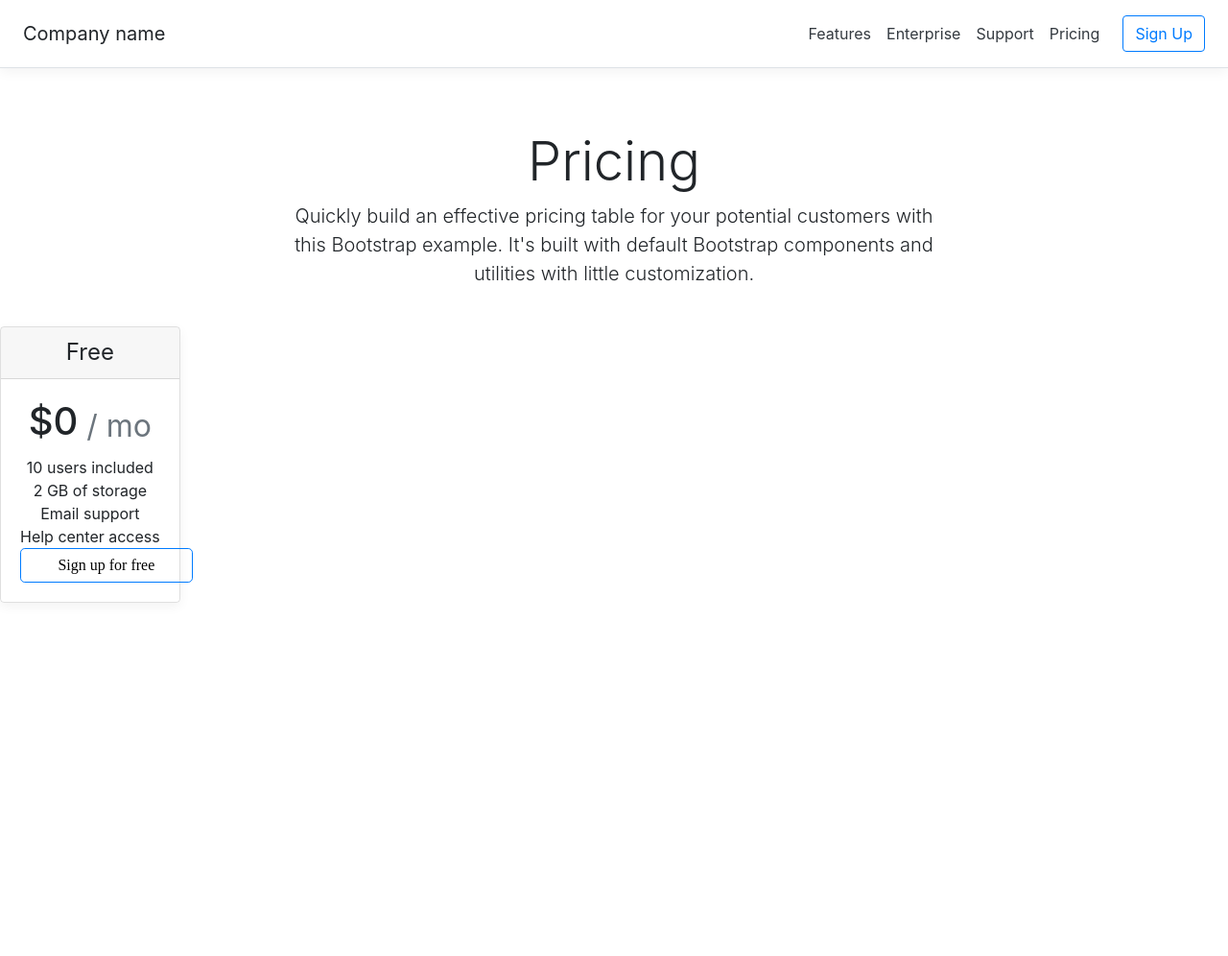
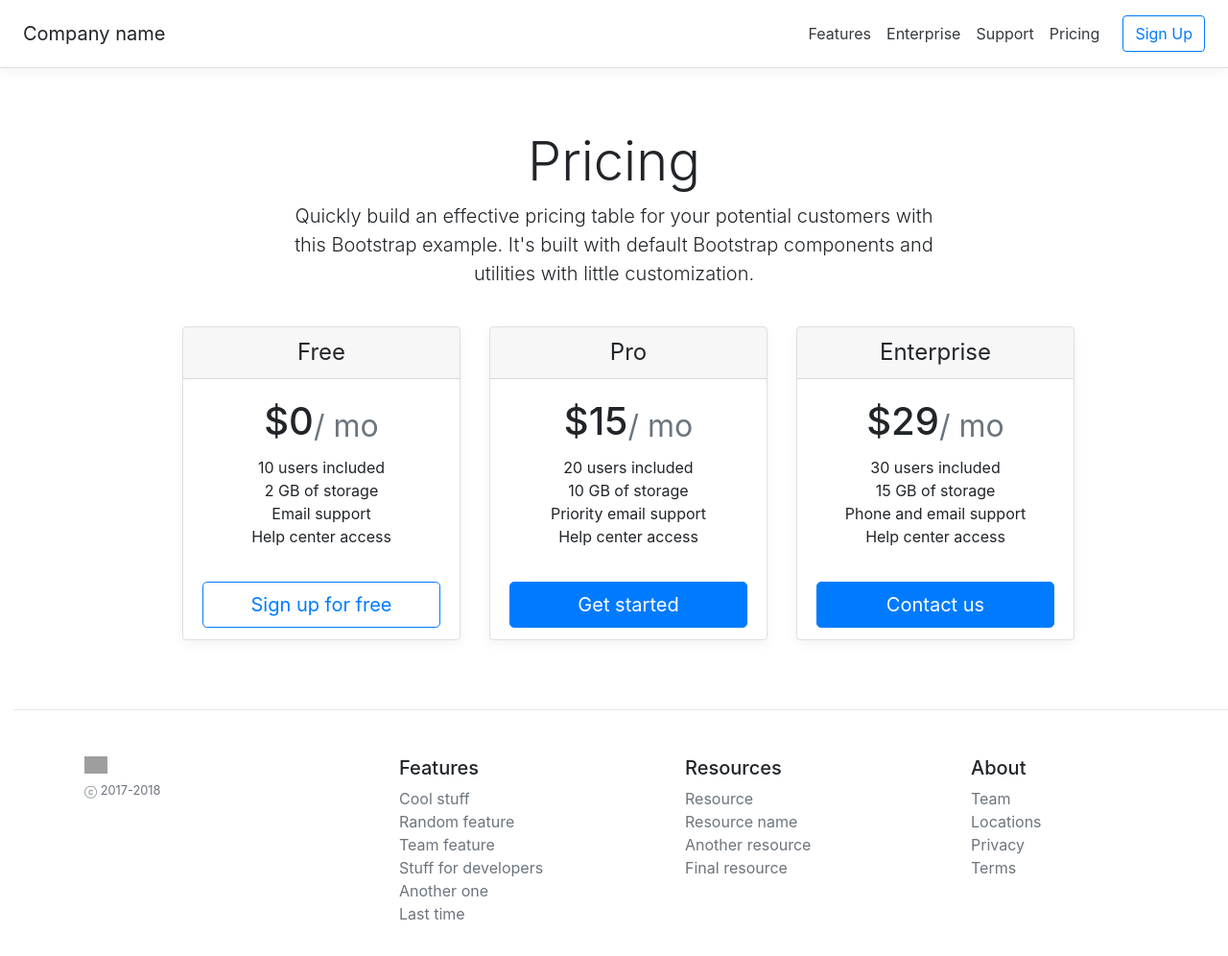
Before and after one commit to nakyong82/react-study, a plain HTML site: page index.html in a window 1280 px wide. Shown: the top 996 px of the page at 96% size. Before the commit the page ends 800 px from the top, so only its background shows below. Drawn offline with Linux system fonts and the light colour scheme; grey boxes are pictures that could not be loaded.

Commit message:
Update: final Layout

```diff
--- a/default.css
+++ b/default.css
@@ -102,48 +102,50 @@ body {
 .tab_container {
   display: flex;
   flex-flow: row wrap;
-  /* justify-content: flex-start; */
+  justify-content: center;
   margin: 0px -15px 16px -15px;
   text-align: center;
   background-color: #fff;
 }
 /*가격 메뉴-Free*/
-.tab_free_container {
+.tab_box_container {
   margin: 0px 15px 24px 15px;
+  width: 288px;
+  height: 325px;
   border: 1px solid rgba(0,0,0,.125);
   border-radius: .25rem;
   box-shadow: 0 0.25rem 0.75rem rgb(0 0 0 / 5%);
 }
-.tab_free_title_wrapper {
+.tab_box_title_wrapper {
   padding: .75rem 1.25rem;
   background-color: rgba(0,0,0,.03);
   border-bottom: 1px solid rgba(0,0,0,.125);
   border-radius: calc(.25rem - 1px) calc(.25rem - 1px) 0 0;
 }
-.tab_free_title_typo {
+.tab_box_title_typo {
   font-family: -apple-system,BlinkMacSystemFont,"Segoe UI",Roboto,"Helvetica Neue",Arial,sans-serif,"Apple Color Emoji","Segoe UI Emoji","Segoe UI Symbol";
   font-size: 1.5rem;
   font-weight: 400!important;
   line-height: 1.2;
   color: rgb(33, 37, 41);
 }
-.tab_free_explain_container {
+.tab_box_explain_container {
   padding: 1.25rem;
 }
-.tab_free_explain_price_wrapper {
+.tab_box_explain_price_wrapper {
   margin-bottom: .75rem;
   display: flex;
   flex-flow: row nowrap;
-  justify-content: space-evenly;
+  justify-content: center;
 }
-.tab_free_explain_price_typo { /*둘 사이에 빈칸 필요..*/
+.tab_box_explain_price_typo { /*둘 사이에 빈칸 필요..*/
   font-family: -apple-system,BlinkMacSystemFont,"Segoe UI",Roboto,"Helvetica Neue",Arial,sans-serif,"Apple Color Emoji","Segoe UI Emoji","Segoe UI Symbol";
   font-size: 2.5rem;
   font-weight: 500;
   line-height: 1.2;
   color: rgb(33, 37, 41);
 }
-.tab_free_explain_mo_typo {
+.tab_box_explain_mo_typo {
   font-family: -apple-system,BlinkMacSystemFont,"Segoe UI",Roboto,"Helvetica Neue",Arial,sans-serif,"Apple Color Emoji","Segoe UI Emoji","Segoe UI Symbol";
   font-size: 32px;
   font-weight: 400;
@@ -151,21 +153,100 @@ body {
   color: rgb(108, 117, 125);
   align-self: flex-end;
 }
-.tab_free_explain_typo {
+.tab_box_explain_typo {
   font-family: -apple-system,BlinkMacSystemFont,"Segoe UI",Roboto,"Helvetica Neue",Arial,sans-serif,"Apple Color Emoji","Segoe UI Emoji","Segoe UI Symbol";
   font-size: 16px;
   font-weight: 400;
   line-height: 24px;
   color: rgb(33, 37, 41);
 }
-.tab_free_button_wrapper {
+.tab_box_button_wrapper {
   padding: .5rem 1rem;
-  width: 100%;
   border: 1px solid transparent;
   border-color: #007bff;
   border-radius: .3rem;
-  align-self: center;
-}
-.tab_free_button_typo {
+  margin-top: 35px;
   cursor: pointer;
 }
+.tab_box_button_typo {
+  font-family: -apple-system,BlinkMacSystemFont,"Segoe UI",Roboto,"Helvetica Neue",Arial,sans-serif,"Apple Color Emoji","Segoe UI Emoji","Segoe UI Symbol";
+  font-size: 20px;
+  font-weight: 400;
+  line-height: 1.5;
+  color: #007bff;
+}
+.tab_box_button_wrapper:hover {
+  border-color: #007bff;
+  background-color: #007bff;
+}
+.tab_box_button_typo:hover {
+  background-color: #007bff;
+  color: white;
+}
+/*가격 메뉴 버튼-pro & enterprise*/
+.tab_second_button_wrapper {
+  padding: .5rem 1rem;
+  border: 1px solid transparent;
+  border-color: #007bff;
+  border-radius: .3rem;
+  margin-top: 35px;
+  cursor: pointer;
+  background-color: #007bff;
+}
+.tab_second_button_typo {
+  font-family: -apple-system,BlinkMacSystemFont,"Segoe UI",Roboto,"Helvetica Neue",Arial,sans-serif,"Apple Color Emoji","Segoe UI Emoji","Segoe UI Symbol";
+  font-size: 20px;
+  font-weight: 400;
+  line-height: 1.5;
+  color: white;
+}
+.tab_second_button_wrapper:hover {
+  background-color: #0063ce;
+}
+/*푸터*/
+.footer_container {
+  margin: 48px 0px;
+  padding-top: 48px;
+  border-top: 1px solid #e5e5e5;
+  display: flex;
+  flex-flow: row wrap;
+  justify-content: space-evenly;
+}
+.footer_img_container {
+  padding: 0px 15px;
+  width: 240px;
+  height: 192px;
+}
+.footer_text_container {
+  padding: 0px 15px;
+  width: 210px;
+  height: 192px;
+}
+.footer_img_typo {
+  margin-bottom: 8px;
+}
+.footer_img_text_typo {
+  margin-bottom: 16px;
+  color: #6c757d!important;
+  font-family: -apple-system,BlinkMacSystemFont,"Segoe UI",Roboto,"Helvetica Neue",Arial,sans-serif,"Apple Color Emoji","Segoe UI Emoji","Segoe UI Symbol";
+  font-size: 80%;
+  font-weight: 400;
+  line-height: 1.5;
+}
+.footer_title_wrapper {
+  margin-bottom: 8px;
+}
+.footer_title_typo {
+  font-family: -apple-system,BlinkMacSystemFont,"Segoe UI",Roboto,"Helvetica Neue",Arial,sans-serif,"Apple Color Emoji","Segoe UI Emoji","Segoe UI Symbol";
+  font-size: 1.25rem;
+  font-weight: 500;
+  line-height: 1.2;
+  color: rgb(33, 37, 41);
+}
+.footer_menu_typo {
+  font-family: -apple-system,BlinkMacSystemFont,"Segoe UI",Roboto,"Helvetica Neue",Arial,sans-serif,"Apple Color Emoji","Segoe UI Emoji","Segoe UI Symbol";
+  font-size: 1rem;
+  font-weight: 400;
+  line-height: 1.5;
+  color: #6c757d!important;
+}
--- a/index.html
+++ b/index.html
@@ -1,8 +1,8 @@
 <html>
 
 <head>
-  <title>동국대학교 react 스터디</title>
-
+  <title>동국대학교 react 스터디 1주차 과제</title>
+  <meta charset="utf-8" />
 </head>
 
 <body>
@@ -39,27 +39,98 @@
       default Bootstrap components and utilities with little customization.
     </div>
   </div>
-  <div class="tab_container">
-    <div class="tab_free_container">
-      <div class="tab_free_title_wrapper">
-        <div class="tab_free_title_typo">Free</div>
+  <div class="total_container">
+    <div class="tab_container">
+      <div class="tab_box_container">
+        <div class="tab_box_title_wrapper">
+          <div class="tab_box_title_typo">Free</div>
+        </div>
+        <div class="tab_box_explain_container">
+          <div class="tab_box_explain_price_wrapper">
+            <div class="tab_box_explain_price_typo">$0</div>
+            <div class="tab_box_explain_mo_typo">/ mo</div>
+          </div>
+          <div class="tab_box_explain_typo">10 users included</div>
+          <div class="tab_box_explain_typo">2 GB of storage</div>
+          <div class="tab_box_explain_typo">Email support</div>
+          <div class="tab_box_explain_typo">Help center access</div>
+          <div class="tab_box_button_wrapper">
+            <div class="tab_box_button_typo">Sign up for free</div>
+          </div>
+        </div>
       </div>
-      <div class="tab_free_explain_container">
-        <div class="tab_free_explain_price_wrapper">
-          <div class="tab_free_explain_price_typo">$0</div>
-          <div class="tab_free_explain_mo_typo">/ mo</div>
+      <div class="tab_box_container">
+        <div class="tab_box_title_wrapper">
+          <div class="tab_box_title_typo">Pro</div>
         </div>
-        <div class="tab_free_explain_typo">10 users included</div>
-        <div class="tab_free_explain_typo">2 GB of storage</div>
-        <div class="tab_free_explain_typo">Email support</div>
-        <div class="tab_free_explain_typo">Help center access</div>
-        <div class="tab_free_button_wrapper">
-          <div class="tab_free_button_typo">Sign up for free</div>
+        <div class="tab_box_explain_container">
+          <div class="tab_box_explain_price_wrapper">
+            <div class="tab_box_explain_price_typo">$15</div>
+            <div class="tab_box_explain_mo_typo">/ mo</div>
+          </div>
+          <div class="tab_box_explain_typo">20 users included</div>
+          <div class="tab_box_explain_typo">10 GB of storage</div>
+          <div class="tab_box_explain_typo">Priority email support</div>
+          <div class="tab_box_explain_typo">Help center access</div>
+          <div class="tab_second_button_wrapper">
+            <div class="tab_second_button_typo">Get started</div>
+          </div>
+        </div>
+      </div>
+      <div class="tab_box_container">
+        <div class="tab_box_title_wrapper">
+          <div class="tab_box_title_typo">Enterprise</div>
+        </div>
+        <div class="tab_box_explain_container">
+          <div class="tab_box_explain_price_wrapper">
+            <div class="tab_box_explain_price_typo">$29</div>
+            <div class="tab_box_explain_mo_typo">/ mo</div>
+          </div>
+          <div class="tab_box_explain_typo">30 users included</div>
+          <div class="tab_box_explain_typo">15 GB of storage</div>
+          <div class="tab_box_explain_typo">Phone and email support</div>
+          <div class="tab_box_explain_typo">Help center access</div>
+          <div class="tab_second_button_wrapper">
+            <div class="tab_second_button_typo">Contact us</div>
+          </div>
         </div>
       </div>
     </div>
-    <div class="tab_pro_container"></div>
-    <div class="tab_Enterprise_container"></div>
+    <div class="footer_container">
+      <div class="footer_img_container">
+        <img class="footer_img_typo" 	src="https://getbootstrap.com/docs/4.0/assets/brand/bootstrap-solid.svg" alt width="24" heigth="24">
+        <div class="footer_img_text_typo">ⓒ 2017-2018</div>
+      </div>
+      <div class="footer_text_container">
+        <div class="footer_title_wrapper">
+          <div class="footer_title_typo">Features</div>
+        </div>
+        <div class="footer_menu_typo">Cool stuff</div>
+        <div class="footer_menu_typo">Random feature</div>
+        <div class="footer_menu_typo">Team feature</div>
+        <div class="footer_menu_typo">Stuff for developers</div>
+        <div class="footer_menu_typo">Another one</div>
+        <div class="footer_menu_typo">Last time</div>
+      </div>
+      <div class="footer_text_container">
+        <div class="footer_title_wrapper">
+          <div class="footer_title_typo">Resources</div>
+        </div>
+        <div class="footer_menu_typo">Resource</div>
+        <div class="footer_menu_typo">Resource name</div>
+        <div class="footer_menu_typo">Another resource</div>
+        <div class="footer_menu_typo">Final resource</div>
+      </div>
+      <div class="footer_text_container">
+        <div class="footer_title_wrapper">
+          <div class="footer_title_typo">About</div>
+        </div>
+        <div class="footer_menu_typo">Team</div>
+        <div class="footer_menu_typo">Locations</div>
+        <div class="footer_menu_typo">Privacy</div>
+        <div class="footer_menu_typo">Terms</div>
+      </div>
+    </div>
   </div>
 </body>
 <link rel="stylesheet" href="default.css">
```
